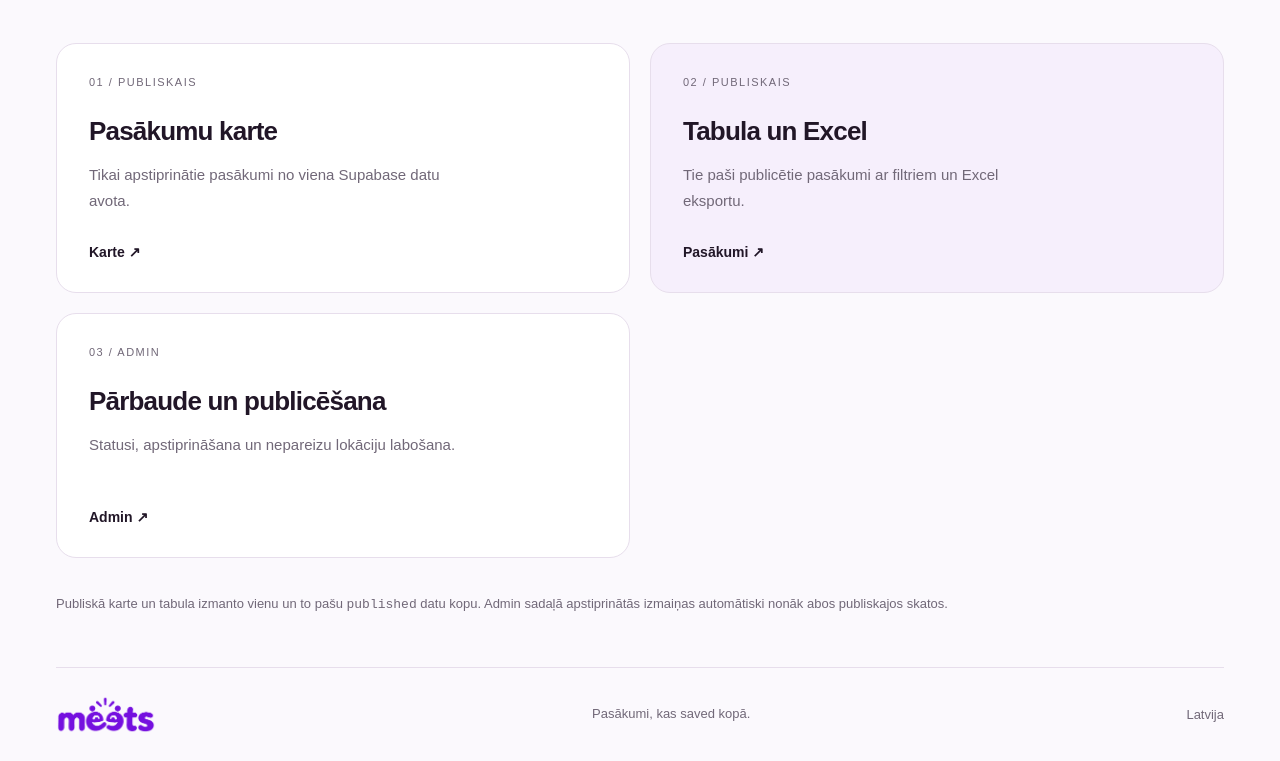
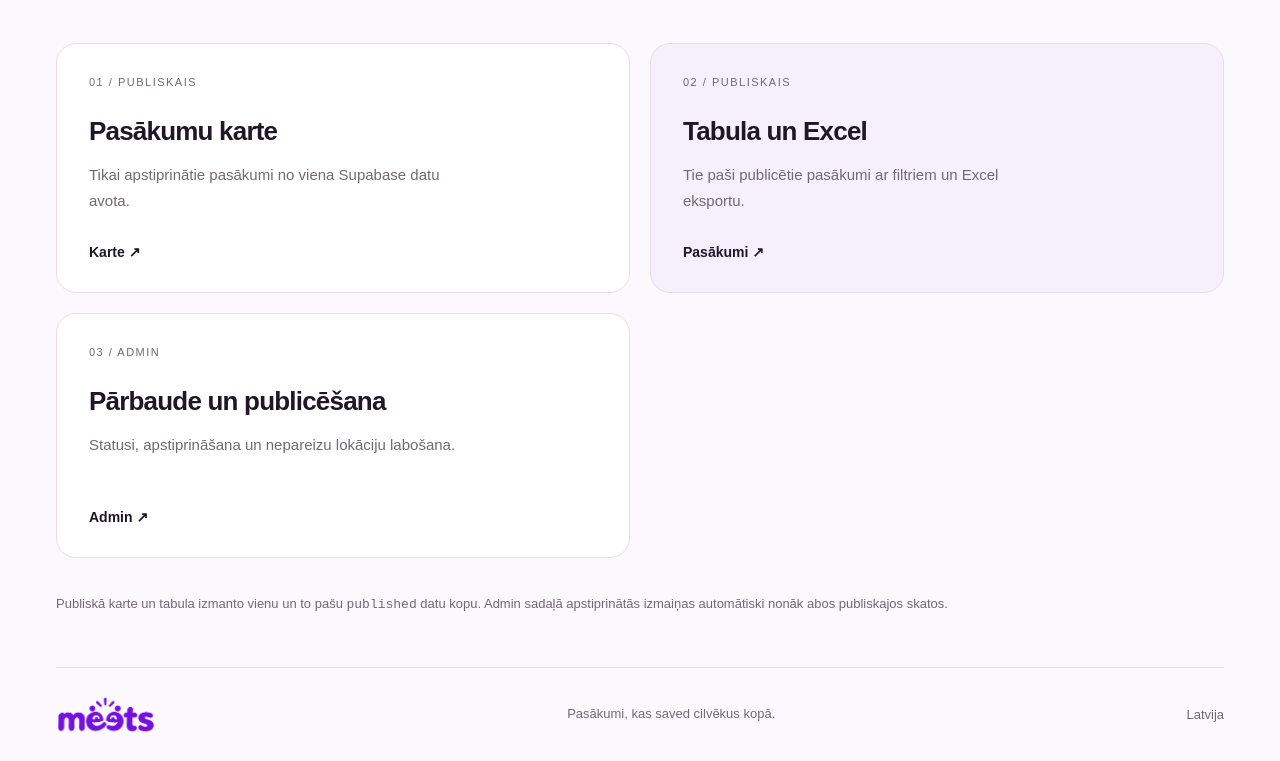
Before and after one commit to girtspolis1-sudo/meets-2, a Next.js app: page / in a window 1280 px wide. Shown: the part 866-1627 px from the top of the page. Built offline with nearby package versions, Linux system fonts and the light colour scheme; no server answers.

Commit message:
P2: polish metadata and footer

```diff
--- a/app/layout.jsx
+++ b/app/layout.jsx
@@ -1,13 +1,15 @@
 import Link from 'next/link';
 import SiteNav from './site-nav.jsx';
+import 'leaflet/dist/leaflet.css';
+import 'maplibre-gl/dist/maplibre-gl.css';
 import './globals.css';
 
 export const metadata = {
   title: { default: 'MEETS — Pasākumi Latvijā', template: '%s | MEETS' },
   description: 'Atrodi pasākumus Latvijā un Baltijā kartē un pasākumu sarakstā.',
   icons: {
-    icon: [{ url: '/meets-logo-purple.png', type: 'image/png' }],
-    shortcut: '/meets-logo-purple.png',
+    icon: [{ url: '/icon.svg', type: 'image/svg+xml' }],
+    shortcut: '/icon.svg',
     apple: '/meets-logo-purple.png'
   },
   robots: { index: false, follow: false }
@@ -26,7 +28,7 @@ export default function RootLayout({ children }) {
     <main id="saturs">{children}</main>
     <footer>
       <img className="footer-logo" src="/meets-logo-purple.png" alt="MEETS"/>
-      <p>Pasākumi, kas saved kopā.</p>
+      <p>Pasākumi, kas saved cilvēkus kopā.</p>
       <span>Latvija</span>
     </footer>
   </body></html>;
```
